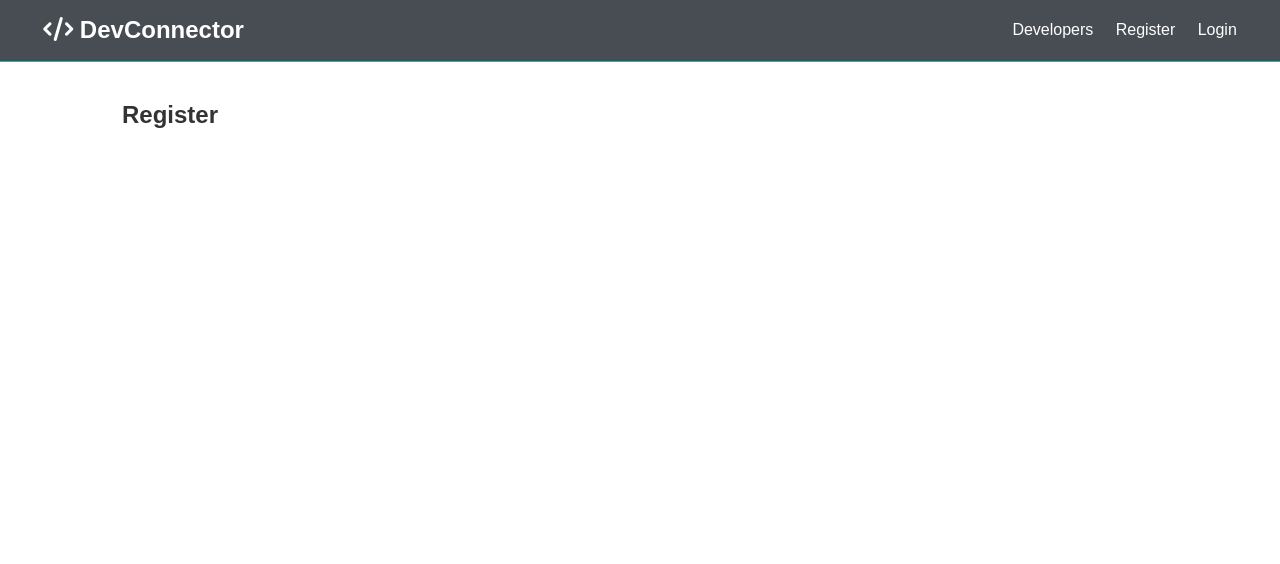
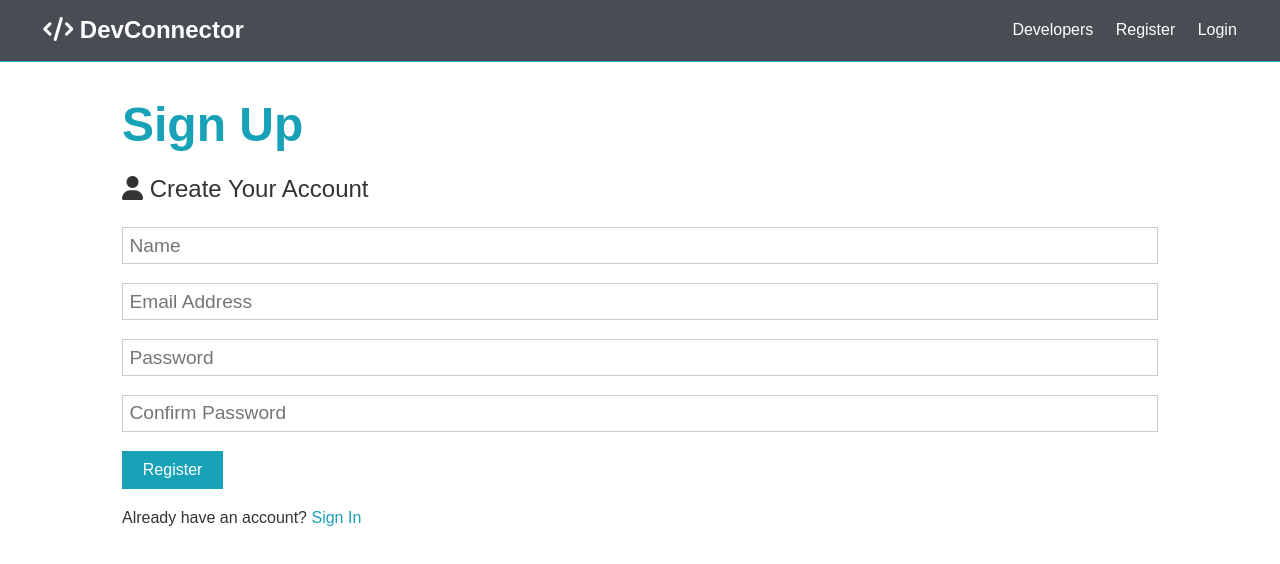
Before and after one commit to VanshikaGahlawat/DevConnector, a React (Create React App) app in the folder client/: page /register in a window 1280 px wide. Shown: the top 564 px of the page. Built offline with nearby package versions, Linux system fonts and the light colour scheme.

Commit message:
add react state

```diff
--- a/client/src/components/auth/Login.js
+++ b/client/src/components/auth/Login.js
@@ -1,9 +1,48 @@
-import React from 'react'
+import React, {Fragment, useState} from 'react';
+import {Link} from 'react-router-dom';
 
 const Login = () => {
+    const [formData, setFormData]= useState({
+        email:'',
+        password:''
+    });
+
+    const {email, password}= formData;
+
+    const onChange= e => {
+        setFormData({...formData, [e.target.name]: e.target.value});
+    }
+    const onSubmit= e => {
+        e.preventDefault();
+        console.log(formData);
+    }
+
     return (
-        <h1>Login</h1>
-    )
+        <Fragment>
+            <h1 className="large text-primary">Sign In</h1>
+            <p className="lead"><i className="fas fa-user"></i> Login Your Account</p>
+            <form className="form" onSubmit= {e => onSubmit(e)}>
+                <div className="form-group">
+                    <input type="email" placeholder="Email Address" name="email" value={email} onChange= {e => onChange(e)} required/>
+                </div>
+                <div className="form-group">
+                    <input
+                        type="password"
+                        placeholder="Password"
+                        name="password"
+                        value={password}
+                        onChange= {e => onChange(e)}
+                        minLength="8"
+                    />
+                </div>
+
+            <input type="submit" className="btn btn-primary" value="Login" />
+            </form>
+            <p className="my-1">
+                Don't have an account? <Link to="/register">Sign Up</Link>
+            </p>
+        </Fragment>
+    );
 }
 
 export default Login;
--- a/client/src/components/auth/Register.js
+++ b/client/src/components/auth/Register.js
@@ -1,9 +1,67 @@
-import React from 'react'
+import React, { Fragment, useState } from 'react';
+import {Link} from 'react-router-dom';
 
 const Register = () => {
+
+    const [formData, setFormData]= useState({
+        name: '',
+        email:'',
+        password:'',
+        password2:'',
+    });
+
+    const {name, email, password, password2}= formData;
+
+    const onChange= e => {
+        setFormData({...formData, [e.target.name]: e.target.value});
+    }
+
+    const onSubmit= e => {
+        e.preventDefault();
+        if(password !== password2){
+            console.log('Passwords do not match');
+        }
+        else console.log('Success');
+    }
+
     return (
-        <h1>Register</h1>
-    )
+        <Fragment>
+            <h1 className="large text-primary">Sign Up</h1>
+            <p className="lead"><i className="fas fa-user"></i> Create Your Account</p>
+            <form className="form" onSubmit={e => onSubmit(e)}>
+                <div className="form-group">
+                    <input type="text" placeholder="Name" name="name" value={name} onChange= {e => onChange(e)} required />
+                </div>
+                <div className="form-group">
+                    <input type="email" placeholder="Email Address" name="email" value={email} onChange= {e => onChange(e)} required/>
+                </div>
+                <div className="form-group">
+                    <input
+                        type="password"
+                        placeholder="Password"
+                        name="password"
+                        value={password}
+                        onChange= {e => onChange(e)}
+                        minLength="8"
+                    />
+                </div>
+                <div className="form-group">
+                    <input
+                        type="password"
+                        placeholder="Confirm Password"
+                        name="password2"
+                        value={password2}
+                        onChange= {e => onChange(e)}
+                        minLength="8"
+                    />
+                </div>
+            <input type="submit" className="btn btn-primary" value="Register" />
+            </form>
+            <p className="my-1">
+                Already have an account? <Link to="/login">Sign In</Link>
+            </p>
+        </Fragment>
+    );
 }
 
 export default Register;
```
